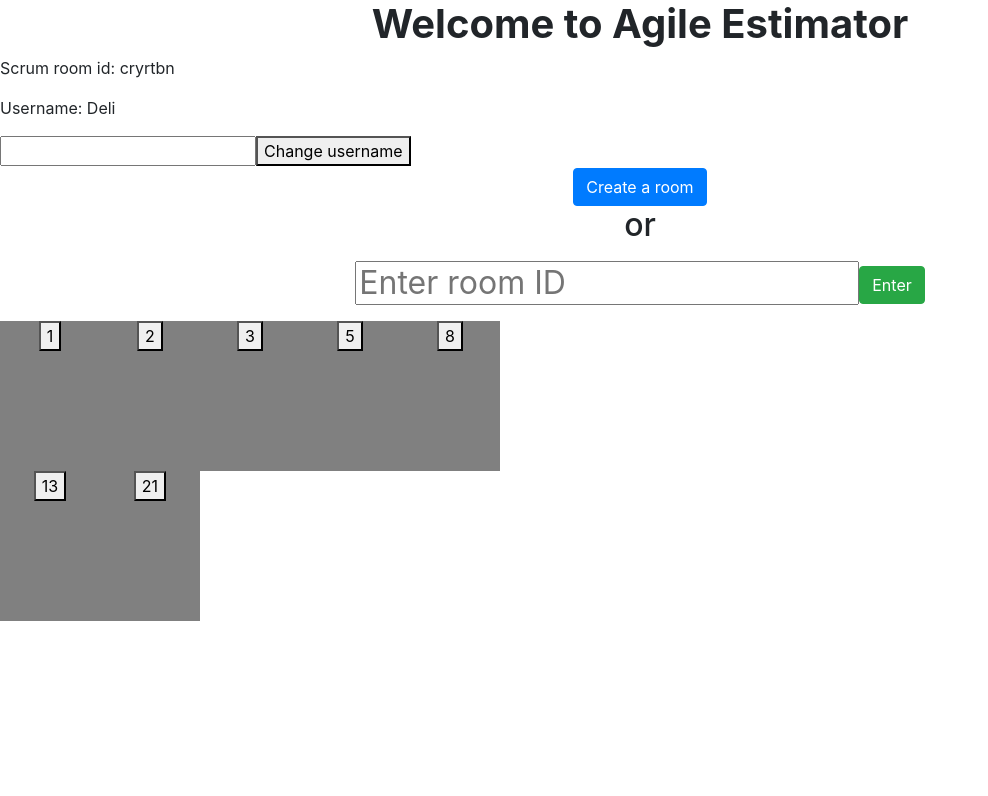
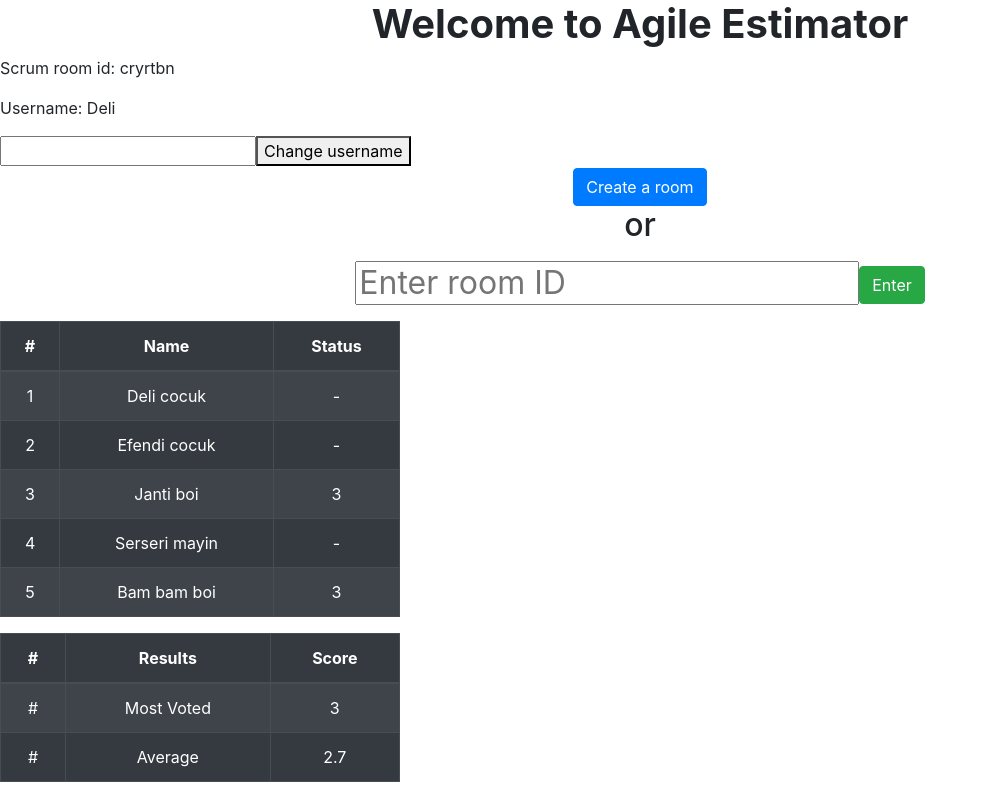
Before and after one commit to doguhanyeke/AgileEstimation, a React (Create React App) app in the folder client/: page / in a window 1280 px wide. Shown: the top 796 px of the page, without its empty margins (0-988 px from the left). Built offline with nearby package versions, Linux system fonts and the light colour scheme.

Commit message:
userTable and resultTable impl.

```diff
--- a/client/src/App.js
+++ b/client/src/App.js
@@ -3,15 +3,37 @@ import Button from 'react-bootstrap/Button';
 import 'bootstrap/dist/css/bootstrap.min.css';
 import { useState } from 'react';
 import CardsPanel from './components/CardSelection/CardsPanel';
+import UserTable from './components/UserTable';
+import ResultTable from './components/ResultTable';
 
 function App() {
   const [username, setUserName] = useState("Deli")
+
+  // round states, 3 options
+  // "start" round: only names
+  // "voting" round: voted or not
+  // "finish" round: points
+  const [roundState, setRoundState] = useState("finish")
 
   const handleUserNameChange = (event) => {
     event.preventDefault()
     console.log(event.target.username.value)
     setUserName(event.target.username.value)
+    event.target.username.value = ""
   }
+
+  const userList = [
+    { name: "Deli cocuk", status: false, score: 1},
+    { name: "Efendi cocuk", status: false, score: 5},
+    { name: "Janti boi", status: true, score: 3},
+    { name: "Serseri mayin", status: false, score: 8},
+    { name: "Bam bam boi", status: true, score: 3}
+  ]
+
+  const resultList = [
+    { strategy: "Most Voted", score: 3},
+    { strategy: "Average", score: 2.7}
+  ]
 
   return (
     <div className="text-center">
@@ -47,6 +69,10 @@ function App() {
         </p>
       </h2>
       <div>
+        <UserTable userList={userList} roundState={roundState}/>
+        {roundState === "finish" ? <ResultTable resultList={resultList}/> : null }
+      </div>
+      <div>
         <CardsPanel/>
       </div>
     </div>
--- /dev/null
+++ b/client/src/components/ResultTable.js
@@ -0,0 +1,35 @@
+import React from "react";
+import Table from 'react-bootstrap/Table';
+
+const ResultTable = (props) => {
+    console.log(props)
+    const style = {
+        width: "400px"
+    }
+    return (
+        <div style={style}>
+            <Table striped bordered hover variant="dark">
+                <thead>
+                    <tr>
+                    <th>#</th>
+                    <th>Results</th>
+                    <th>Score</th>
+                    </tr>
+                </thead>
+                <tbody>
+                    {props.resultList.map((result) => {
+                        return (
+                            <tr>
+                                <td>#</td>
+                                <td>{result.strategy}</td>
+                                <td>{result.score}</td>
+                            </tr>
+                        )
+                    })}
+                </tbody>
+                </Table>
+        </div>
+    )
+}
+
+export default ResultTable;
--- /dev/null
+++ b/client/src/components/UserTable.js
@@ -0,0 +1,49 @@
+import React from "react";
+import Table from 'react-bootstrap/Table';
+
+const UserTable = (props) => {
+    console.log(props)
+
+    const renderSwitch = (user) => {
+        switch(props.roundState) {
+            case "start":
+                return null
+            case "voting":
+                return <td>{user.status ? "Voted!" : "-"}</td>
+            case "finish":
+                return <td>{user.status ? user.score : "-"}</td>
+            default:
+                return null
+        }
+    }
+
+    const style = {
+        width: "400px"
+    }
+    return (
+        <div style={style}>
+            <Table striped bordered hover variant="dark">
+                <thead>
+                    <tr>
+                    <th>#</th>
+                    <th>Name</th>
+                    {props.roundState === "start" ? null : <th>Status</th>}
+                    </tr>
+                </thead>
+                <tbody>
+                    {props.userList.map((user, index) => {
+                        return (
+                            <tr>
+                                <td>{index+1}</td>
+                                <td>{user.name}</td>
+                                {renderSwitch(user)}
+                            </tr>
+                        )
+                    })}
+                </tbody>
+                </Table>
+        </div>
+    )
+}
+
+export default UserTable;
```
